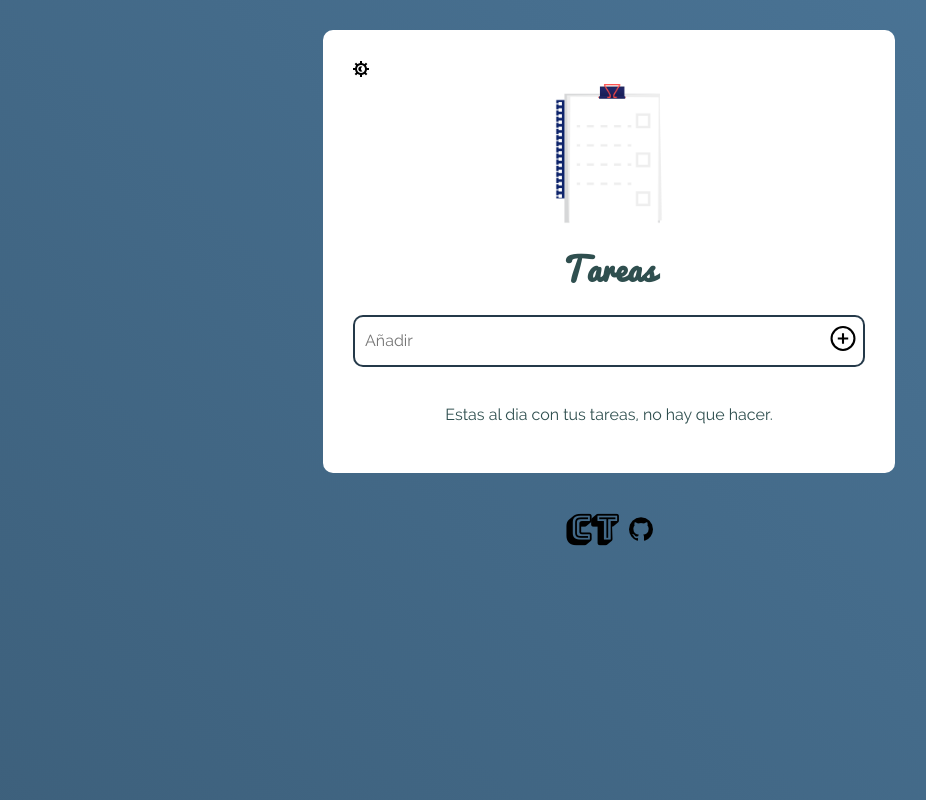
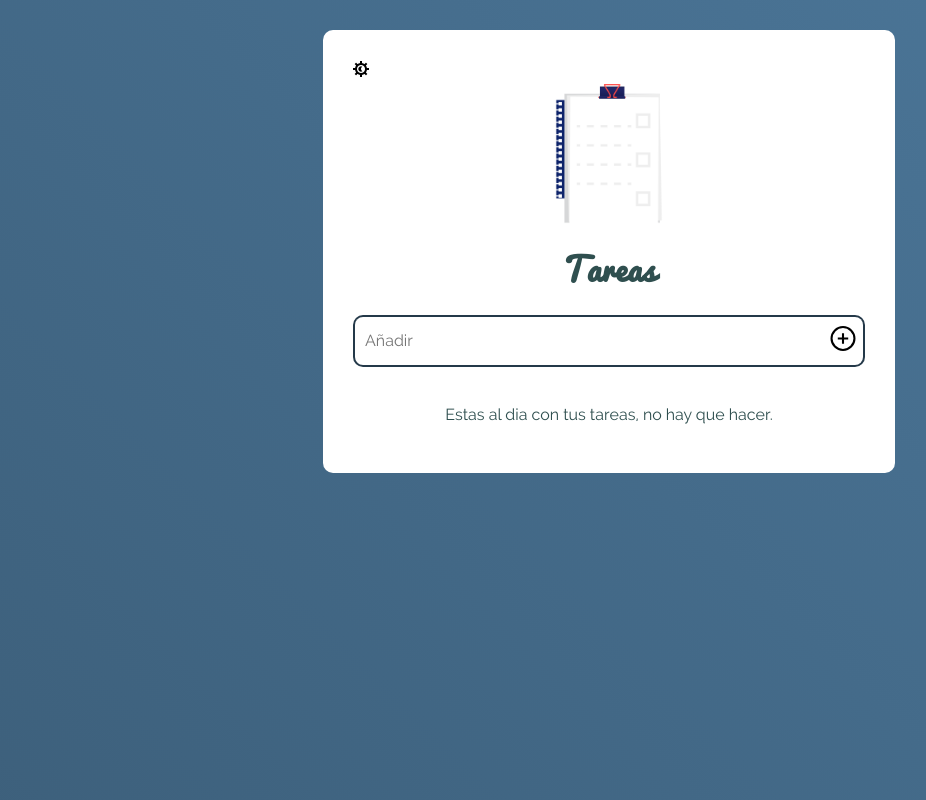
Before and after one commit to Tcriss/To-Do-List, a plain HTML site: page index.html in a window 1280 px wide. Shown: the whole page, without its empty margins (31-957 px from the left). Drawn offline with nearby package versions, Linux system fonts and the light colour scheme; some packages are replaced by stand-ins of ours; a script that the page names is missing.

Commit message:
Proyecto finalizado

```diff
--- a/estilo.css
+++ b/estilo.css
@@ -185,13 +185,6 @@ body {
     transition: color 500ms;
   }
 
-  .creditos{
-    font-family: Bungee-Shade;
-    font-size: 2.2rem;
-    color: rgb(0, 0, 0);
-    text-align: center;
-  }
-
 .error{
   background-color: lightgray;
   width: 96%;
--- a/index.html
+++ b/index.html
@@ -31,7 +31,6 @@
             <p>Estas al dia con tus tareas, no hay que hacer.</p>
         </div>
     </div>
-    <h1 class="creditos">CT <a href="https://github.com/Tcriss" target="_blank"><img src="imagenes/github.png" alt="Mi perfil de Github"></a></h1>
     <script src="main.js" language="javascript" type="text/javascript"></script>
     <script src="//cdn.jsdelivr.net/npm/sweetalert2@11"></script>
 </body>
```
